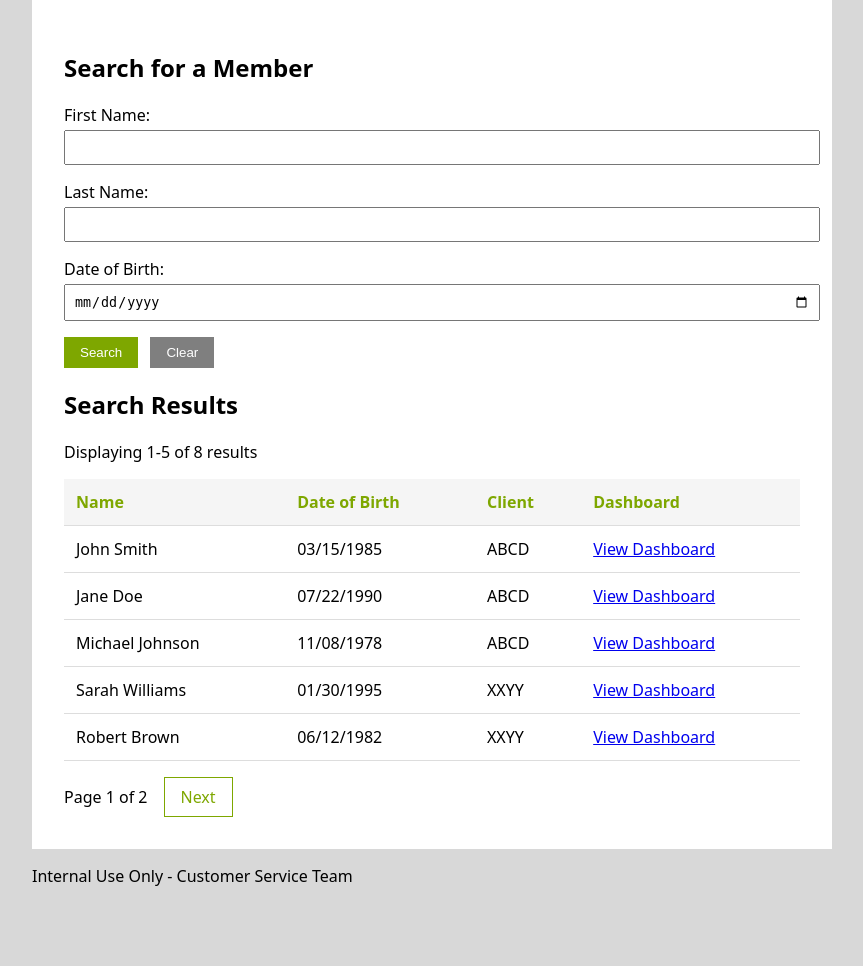
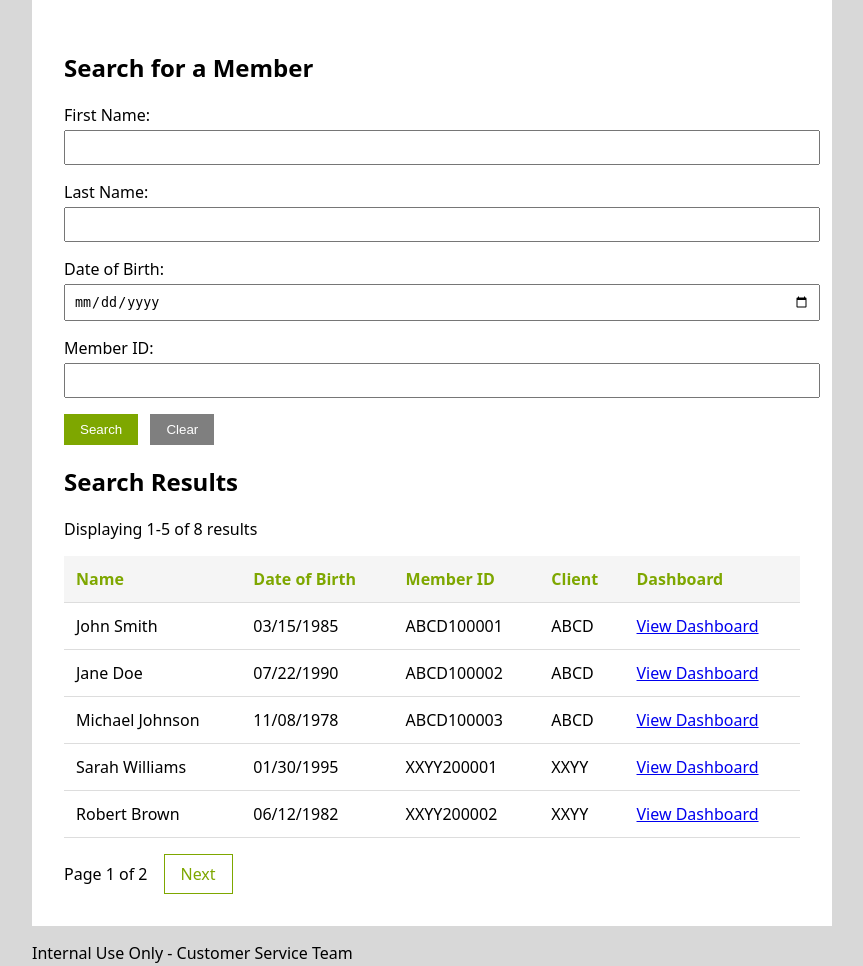
Before and after one commit to charlie7estrada/MC_Search_Tool, a Flask app: page /search in a window 1280 px wide. Shown: the part 183-1149 px from the top of the page, without its empty margins (208-1071 px from the left). Before the commit the page ends 1069 px from the top, so only its background shows below. Run offline with Flask 3, Linux system fonts and the light colour scheme; data comes from the database, SQL or seed files in the repository.

Commit message:
add member ID search field

```diff
--- a/app.py
+++ b/app.py
@@ -26,6 +26,7 @@ def search():
     first_name = request.args.get('first_name', '').strip()
     last_name = request.args.get('last_name', '').strip()
     dob = request.args.get('dob', '').strip()
+    member_id = request.args.get('member_id', '').strip()
     page = request.args.get('page', 1, type=int)
     per_page = 5  # Results per page
 
@@ -39,6 +40,10 @@ def search():
     # Filter by last name (case-insensitive, partial match)
     if last_name:
         query = query.filter(Member.last_name.ilike(f'%{last_name}%'))
+
+    #  Filter by member id (case-insensitive, partial match)
+    if member_id:
+        query = query.filter(Member.member_id.ilike(f'%{member_id}%'))
 
     # Filter by DOB (exact match)
     if dob:
@@ -57,7 +62,8 @@ def search():
         pagination=pagination,
         first_name=first_name,
         last_name=last_name,
-        dob=dob
+        dob=dob,
+        member_id=member_id
     )
 
 
--- a/templates/index.html
+++ b/templates/index.html
@@ -30,6 +30,11 @@
                 <input type="date" id="dob" name="dob" value="{{ dob or '' }}">
             </div>
 
+            <div class="form-group">
+                <label for="member_id">Member ID:</label>
+                <input type="text" id="member_id" name="member_id" value="{{ member_id or '' }}">
+            </div>
+
             <button type="submit">Search</button>
             <button type="button" onclick="window.location.href='/'">Clear</button>
         </form>
@@ -46,6 +51,7 @@
                         <tr>
                             <th>Name</th>
                             <th>Date of Birth</th>
+                            <th>Member ID</th>
                             <th>Client</th>
                             <th>Dashboard</th>
                         </tr>
@@ -55,6 +61,7 @@
                         <tr>
                             <td>{{ member.first_name }} {{ member.last_name }}</td>
                             <td>{{ member.dob.strftime('%m/%d/%Y') }}</td>
+                            <td>{{ member.member_id }}</td>
                             <td>{{ member.client.name }}</td>
                             <td>
                                 <a href="https://{{ member.client.dashboard_url }}" target="_blank">
@@ -69,13 +76,15 @@
                 {% if pagination.pages > 1 %}
                 <div class="pagination">
                     {% if pagination.has_prev %}
-                        <a href="/search?first_name={{ first_name }}&last_name={{ last_name }}&dob={{ dob }}&page={{ pagination.prev_num }}">Previous</a>
+                        <a href="/search?first_name={{ first_name }}&last_name={{ last_name }}&dob={{ dob }}&member_id={{ member_id }}&page={{ pagination.prev_num }}">Previous</a>
+
                     {% endif %}
 
                     <span>Page {{ pagination.page }} of {{ pagination.pages }}</span>
 
                     {% if pagination.has_next %}
-                        <a href="/search?first_name={{ first_name }}&last_name={{ last_name }}&dob={{ dob }}&page={{ pagination.next_num }}">Next</a>
+                        <a href="/search?first_name={{ first_name }}&last_name={{ last_name }}&dob={{ dob }}&member_id={{ member_id }}&page={{ pagination.next_num }}">Next</a>
+
                     {% endif %}
                 </div>
                 {% endif %}
```
